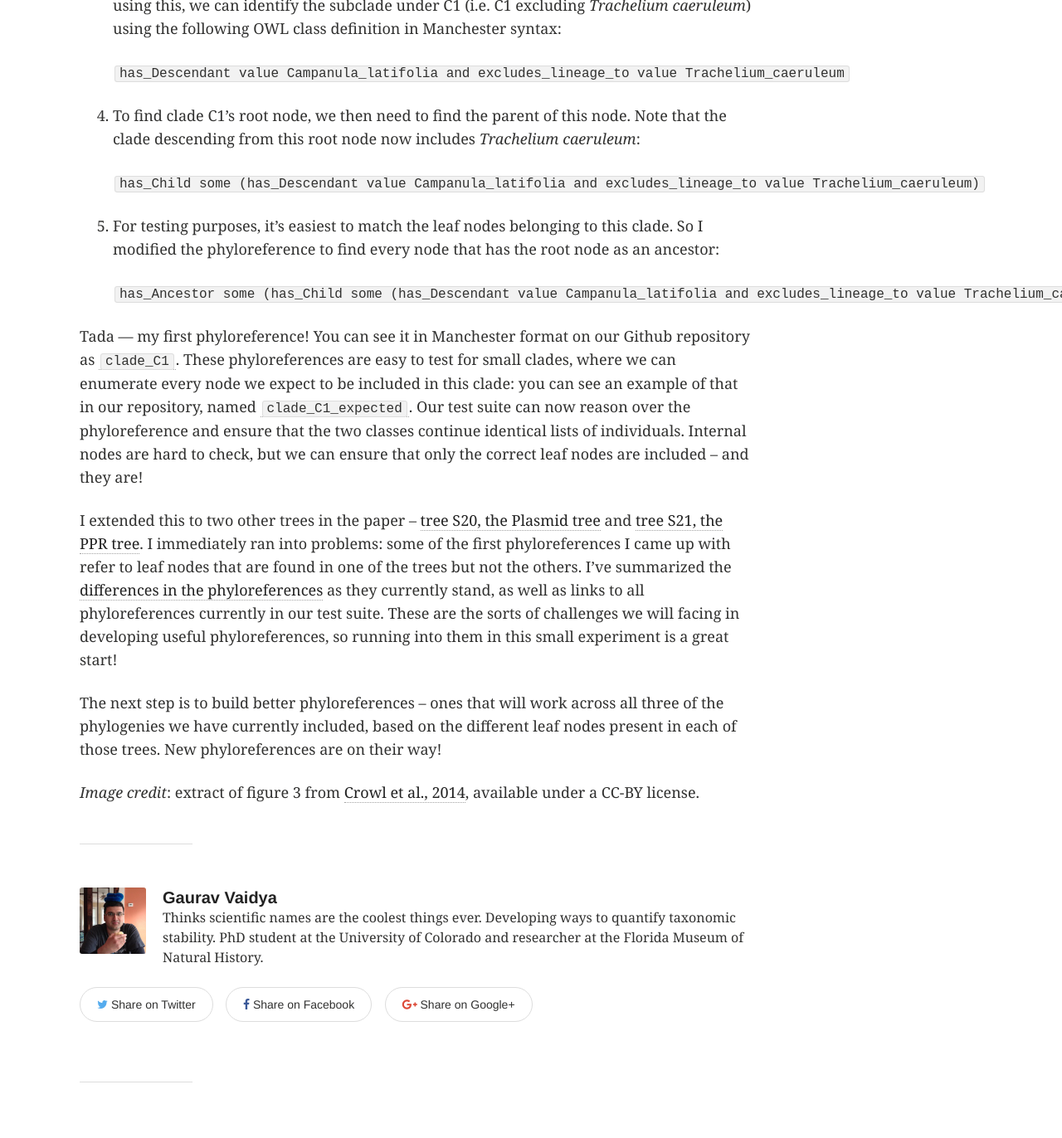
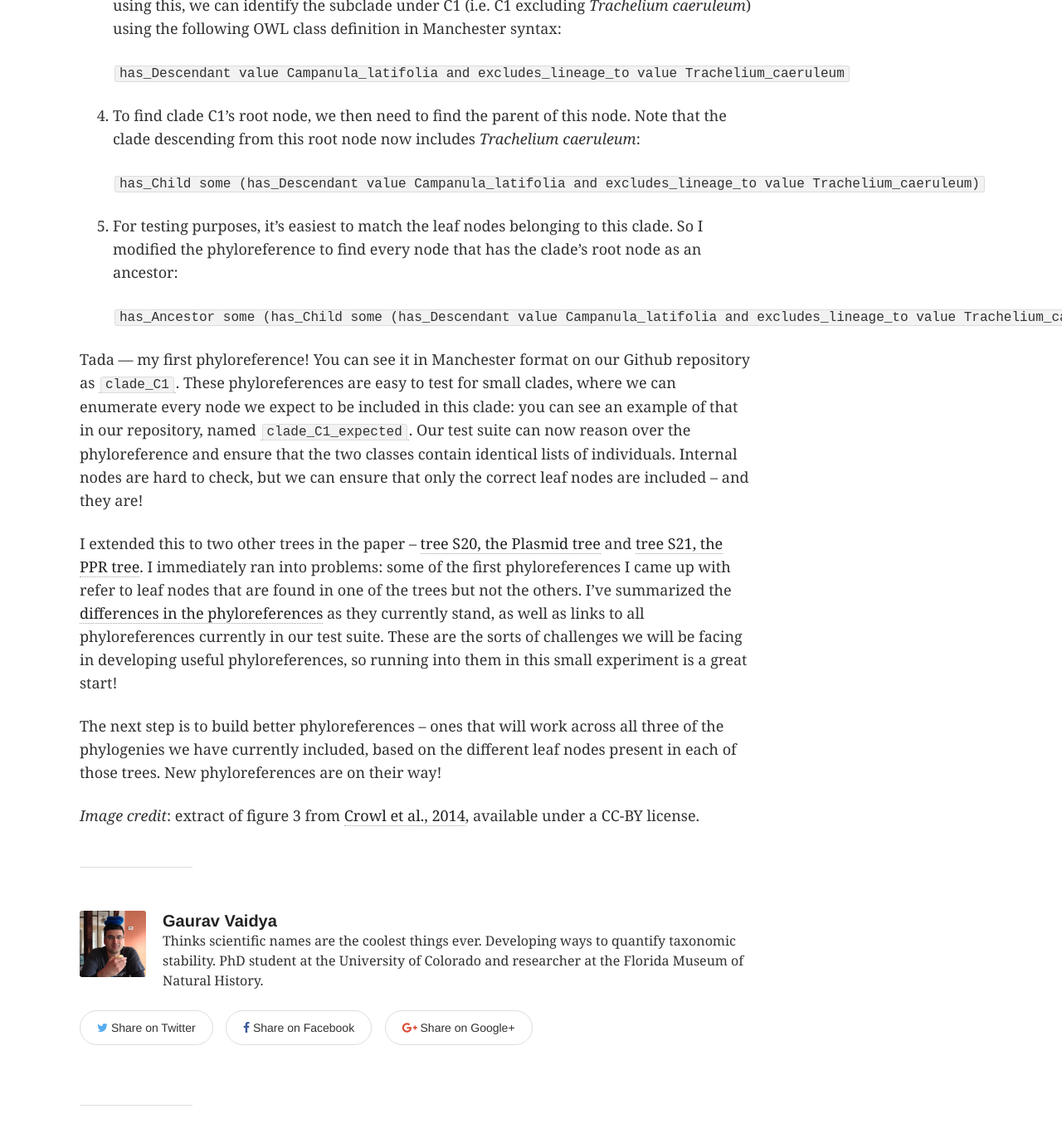
Before and after one commit to phyloref/phyloref.github.io, a Jekyll site: the page built from _posts/blog/2017-03-21-a-phyloreferencing-experiment.md, in a window 1280 px wide and 1400 px high, scrolled down 1355 px. Shown: the top 1372 px of the window at 83% size. Built offline with Jekyll 4.4.1, drawn with Linux system fonts in a browser that asks for light colours; comment, search, counter and statistics services are not loaded.

Commit message:
Fixes a few minor typos

````diff
--- a/_posts/blog/2017-03-21-a-phyloreferencing-experiment.md
+++ b/_posts/blog/2017-03-21-a-phyloreferencing-experiment.md
@@ -27,13 +27,13 @@ Our current goal for Phyloreferencing is a test suite that will allow us to go f
 
     ```has_Child some (has_Descendant value Campanula_latifolia and excludes_lineage_to value Trachelium_caeruleum)```
 
-5. For testing purposes, it's easiest to match the leaf nodes belonging to this clade. So I modified the phyloreference to find every node that has the root node as an ancestor:
+5. For testing purposes, it's easiest to match the leaf nodes belonging to this clade. So I modified the phyloreference to find every node that has the clade's root node as an ancestor:
 
     ```has_Ancestor some (has_Child some (has_Descendant value Campanula_latifolia and excludes_lineage_to value Trachelium_caeruleum))```
 
-Tada --- my first phyloreference! You can see it in Manchester format on our Github repository as [`clade_C1`](https://github.com/phyloref/phylo2owl/blob/ecb065f817e901933668daf82e6543e2c72c2d30/examples/trees/journal.pone.0094199.s022.phylorefs.omn#L25). These phyloreferences are easy to test for small clades, where we can enumerate every node we expect to be included in this clade: you can see an example of that in our repository, named [`clade_C1_expected`](https://github.com/phyloref/phylo2owl/blob/ecb065f817e901933668daf82e6543e2c72c2d30/examples/trees/journal.pone.0094199.s022.phylorefs.omn#L29). Our test suite can now reason over the phyloreference and ensure that the two classes continue identical lists of individuals. Internal nodes are hard to check, but we can ensure that only the correct leaf nodes are included -- and they are!
+Tada --- my first phyloreference! You can see it in Manchester format on our Github repository as [`clade_C1`](https://github.com/phyloref/phylo2owl/blob/ecb065f817e901933668daf82e6543e2c72c2d30/examples/trees/journal.pone.0094199.s022.phylorefs.omn#L25). These phyloreferences are easy to test for small clades, where we can enumerate every node we expect to be included in this clade: you can see an example of that in our repository, named [`clade_C1_expected`](https://github.com/phyloref/phylo2owl/blob/ecb065f817e901933668daf82e6543e2c72c2d30/examples/trees/journal.pone.0094199.s022.phylorefs.omn#L29). Our test suite can now reason over the phyloreference and ensure that the two classes contain identical lists of individuals. Internal nodes are hard to check, but we can ensure that only the correct leaf nodes are included -- and they are!
 
-I extended this to two other trees in the paper -- [tree S20, the Plasmid tree](http://journals.plos.org/plosone/article/file?type=supplementary&id=info:doi/10.1371/journal.pone.0094199.s020) and [tree S21, the PPR tree](http://journals.plos.org/plosone/article/file?type=supplementary&id=info:doi/10.1371/journal.pone.0094199.s021). I immediately ran into problems: some of the first phyloreferences I came up with refer to leaf nodes that are found in one of the trees but not the others. I've summarized the [differences in the phyloreferences](https://github.com/phyloref/phylo2owl/blob/ecb065f817e901933668daf82e6543e2c72c2d30/examples/trees/journal.pone.0094199.md) as they currently stand, as well as links to all phyloreferences currently in our test suite. These are the sorts of challenges we will facing in developing useful phyloreferences, so running into them in this small experiment is a great start!
+I extended this to two other trees in the paper -- [tree S20, the Plasmid tree](http://journals.plos.org/plosone/article/file?type=supplementary&id=info:doi/10.1371/journal.pone.0094199.s020) and [tree S21, the PPR tree](http://journals.plos.org/plosone/article/file?type=supplementary&id=info:doi/10.1371/journal.pone.0094199.s021). I immediately ran into problems: some of the first phyloreferences I came up with refer to leaf nodes that are found in one of the trees but not the others. I've summarized the [differences in the phyloreferences](https://github.com/phyloref/phylo2owl/blob/ecb065f817e901933668daf82e6543e2c72c2d30/examples/trees/journal.pone.0094199.md) as they currently stand, as well as links to all phyloreferences currently in our test suite. These are the sorts of challenges we will be facing in developing useful phyloreferences, so running into them in this small experiment is a great start!
 
 The next step is to build better phyloreferences -- ones that will work across all three of the phylogenies we have currently included, based on the different leaf nodes present in each of those trees. New phyloreferences are on their way!
 
````
